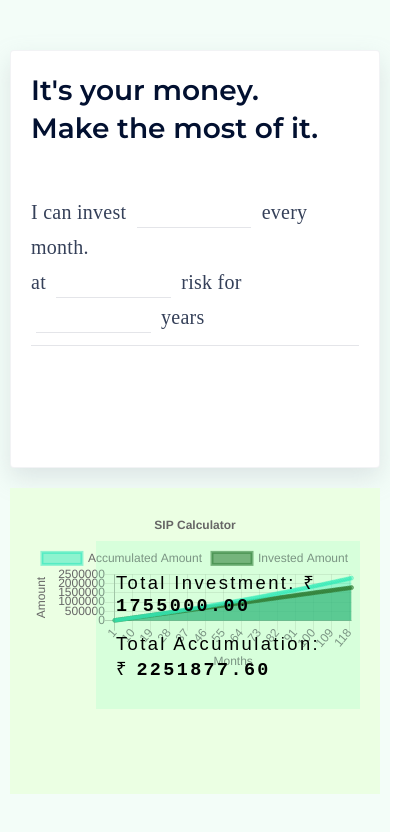
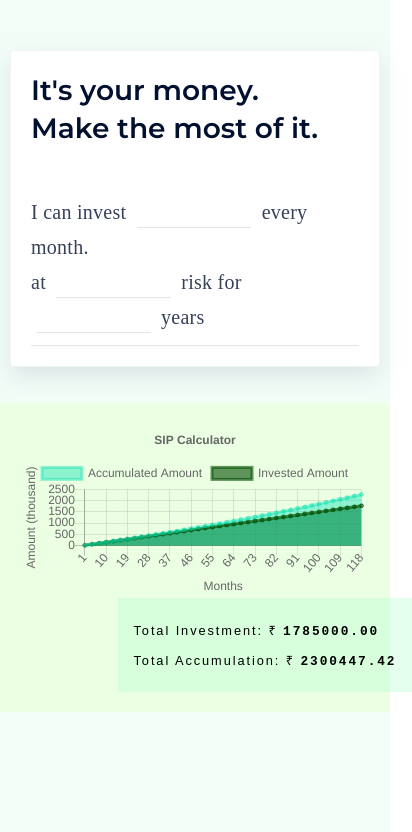
Before and after one commit to XC3000/webflow-chartjs, a React (Create React App) app: page / in a window 390 px wide. Shown: the top 832 px of the page, 412 px wide, since content can reach past the window. Built offline with nearby package versions, Linux system fonts and the light colour scheme.

Commit message:
Made the page responsive using grids

```diff
--- a/src/App.css
+++ b/src/App.css
@@ -15,14 +15,22 @@ html {
 .edufund {
     padding: 6rem;
     height: 100%;
-    display: flex;
-    flex-wrap: wrap;
+    /* display: flex;
+    flex-wrap: wrap; */
+
     justify-content: center;
     background-color: #f3fdf8;
+
+    display: grid;
+    gap: 1rem;
+    grid-template-columns: 3fr 8fr;
+    grid-template-rows: max-content max-content;
+    justify-items: center;
+    align-items: center;
 }
 
 .edufund__rangeselect {
-    flex: 30%;
+    /* flex: 30%; */
     margin: 10px;
     padding: 20px;
     font-size: 1.5rem;
@@ -30,6 +38,8 @@ html {
     box-shadow: 0 10px 24px 0 rgba(156, 162, 174, 0.26);
     border: solid 1px rgba(11, 27, 62, 0.05);
     background-color: #fff;
+
+    grid-column: 1 / 2;
 }
 
 .edufund__rangeslect__firstsection__text {
@@ -79,10 +89,10 @@ html {
 
 .edufund__chart {
     background-color: rgb(235, 255, 227);
-    flex: 60%;
     margin: 10px;
     padding: 20px;
-    font-size: 30px;
+    grid-column: 2 / 3;
+    width: 90%;
 }
 
 @media only screen and (max-width: 1050px) {
@@ -91,17 +101,18 @@ html {
     }
 }
 
-@media only screen and (max-width: 768px) {
+/* @media only screen and (max-width: 768px) {
     .edufund__rangeselect {
         flex: 80%;
     }
     .edufund__chart {
         flex: 80%;
     }
-}
+} */
 
 .charts-container {
     position: relative;
+    width: 100%;
 }
 
 .data-overlay {
@@ -110,17 +121,43 @@ html {
     font-family: Arial, Helvetica, sans-serif;
     top: 20%;
     left: 20%;
-    padding: 1.25rem;
-    letter-spacing: 0.15rem;
+    padding: 1.25em;
+    letter-spacing: 0.15em;
     background-color: rgba(170, 255, 199, 0.3);
 }
 
 .data-overlay span:not(.data-total) {
     display: block;
-    padding: 0.5rem 0;
+    padding: 0.5em 0;
 }
 
 .data-total {
     font-weight: bold;
     font-family: monospace;
 }
+
+@media only screen and (max-width: 768px) {
+    .edufund__rangeselect {
+        grid-column: 1 / 3;
+    }
+
+    .edufund__chart {
+        grid-column: 1 / 3;
+        width: 100%;
+    }
+
+    .charts-container {
+        display: flex;
+        flex-direction: column;
+        justify-content: center;
+        align-items: center;
+    }
+
+    .data-overlay {
+        font-size: 0.8rem;
+        margin: 0 auto;
+        position: relative;
+        right: 3rem;
+        width: max-content;
+    }
+}
--- a/src/Charts.js
+++ b/src/Charts.js
@@ -10,21 +10,28 @@ const Charts = () => {
         new Chart(ctx, {
             type: "line",
             data: {
-                labels: data.map(({ month }) => month),
+                labels: data
+                    .map(({ month }) => month)
+                    .filter((val, index) => index % 3 === 0),
                 datasets: [
                     {
                         label: "Accumulated Amount",
                         backgroundColor: "rgba(0,226,178, 0.4)",
                         borderColor: "rgba(0,226,178, 0.4)",
-                        data: data.map(
-                            ({ accumulatedAmount }) => accumulatedAmount
-                        ),
+                        data: data
+                            .map(
+                                ({ accumulatedAmount }) =>
+                                    accumulatedAmount / 1000
+                            )
+                            .filter((val, index) => index % 3 === 0),
                     },
                     {
                         label: "Invested Amount",
                         backgroundColor: "rgb(3, 78, 0, 0.6)",
                         borderColor: "rgb(3, 78, 0, 0.6)",
-                        data: data.map(({ investedAmount }) => investedAmount),
+                        data: data
+                            .map(({ investedAmount }) => investedAmount / 1000)
+                            .filter((val, index) => index % 3 === 0),
                     },
                 ],
             },
@@ -39,7 +46,13 @@ const Charts = () => {
                         {
                             scaleLabel: {
                                 display: true,
-                                labelString: "Amount",
+                                labelString: "Amount (thousand)",
+                            },
+                            ticks: {
+                                suggestedMax: (
+                                    data[dataPoints - 1]["accumulatedAmount"] /
+                                    1000
+                                ).toFixed(2),
                             },
                         },
                     ],
@@ -82,13 +95,13 @@ const Charts = () => {
                 <span>
                     Total Investment: ₹{" "}
                     <span className="data-total">
-                        {data[dataPoints - 3]["investedAmount"].toFixed(2)}
+                        {data[dataPoints - 1]["investedAmount"].toFixed(2)}
                     </span>
                 </span>
                 <span>
                     Total Accumulation: ₹{" "}
                     <span className="data-total">
-                        {data[dataPoints - 3]["accumulatedAmount"].toFixed(2)}
+                        {data[dataPoints - 1]["accumulatedAmount"].toFixed(2)}
                     </span>
                 </span>
             </div>
```
Also changed, not shown: 1 other file (tests, documents, lock files or other folders).
